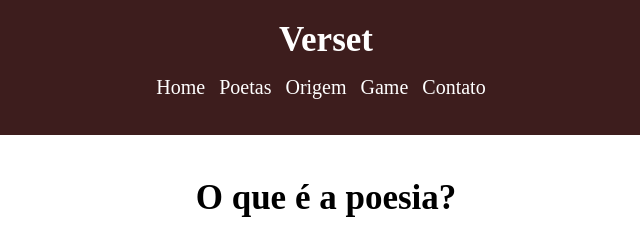
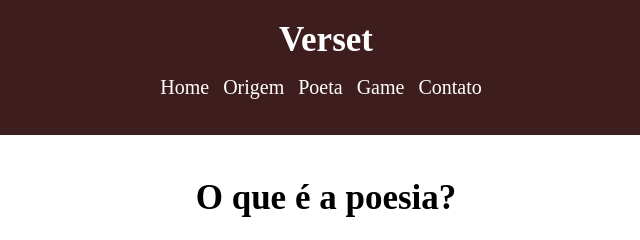
Before and after one commit to Sabrinarodri18/ProjetoJS, a plain HTML site: page interação/index.html in a window 1280 px wide. Shown: the top 240 px of the page, 314-954 px from the left. Drawn offline with Linux system fonts and the light colour scheme.

Commit message:
Update index.html
link

```diff
--- a/interação/index.html
+++ b/interação/index.html
@@ -19,9 +19,9 @@
         <ul>
             <li><a href="../Carrossel/indexf.html" class="nav">Home</a></li>
 
-            <li><a href="../poetas/index.html" class="nav">Poetas</a></li>
+            <li><a href="../poetas/index.html" class="nav">Origem</a></li>
 
-            <li><a href="../Carrossel/origem.html" class="nav">Origem</a></li>
+            <li><a href="../Carrossel/origem.html" class="nav">Poeta</a></li>
 
             <li><a href="./index.html" class="nav">Game</a></li>
             <li><a href="../ProjetoJS-main/contato.html" class="nav">Contato</a></li>
```
